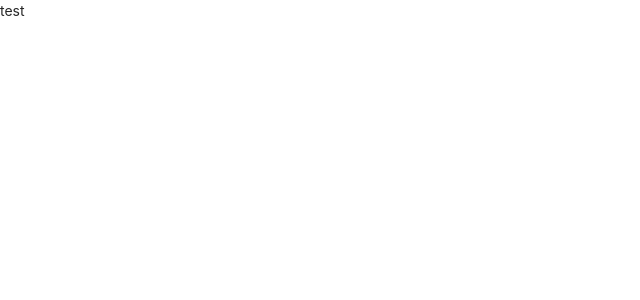
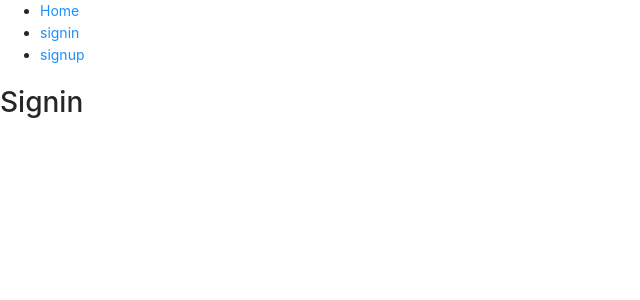
Before and after one commit to plathon/market-analytics-core, a React (Create React App) app: page /signin in a window 1280 px wide. Shown: the top 300 px of the page, without its empty margins (0-640 px from the left). Built offline with nearby package versions, Linux system fonts and the light colour scheme.

Commit message:
router config with react-router lib

```diff
--- a/src/App.js
+++ b/src/App.js
@@ -1,9 +1,41 @@
 import React from "react";
+import { BrowserRouter as Router, Switch, Route, Link } from "react-router-dom";
 
 import "./App.css";
 
+import Signin from "./pages/Signin";
+import Signup from "./pages/Signup";
+
 function App() {
-  return <div className="App">test</div>;
+  return (
+    <Router>
+      <div>
+        <nav>
+          <ul>
+            <li>
+              <Link to="/">Home</Link>
+            </li>
+            <li>
+              <Link to="/signin">signin</Link>
+            </li>
+            <li>
+              <Link to="/signup">signup</Link>
+            </li>
+          </ul>
+        </nav>
+        {/* A <Switch> looks through its children <Route>s and
+            renders the first one that matches the current URL. */}
+        <Switch>
+          <Route path="/signin">
+            <Signin />
+          </Route>
+          <Route path="/signup">
+            <Signup />
+          </Route>
+        </Switch>
+      </div>
+    </Router>
+  );
 }
 
 export default App;
--- /dev/null
+++ b/src/pages/Signin.js
@@ -0,0 +1,7 @@
+import React from "react";
+
+function Signin() {
+  return <h1>Signin</h1>;
+}
+
+export default Signin;
--- /dev/null
+++ b/src/pages/Signup.js
@@ -0,0 +1,7 @@
+import React from "react";
+
+function Signup() {
+  return <h1>signup</h1>;
+}
+
+export default Signup;
```
